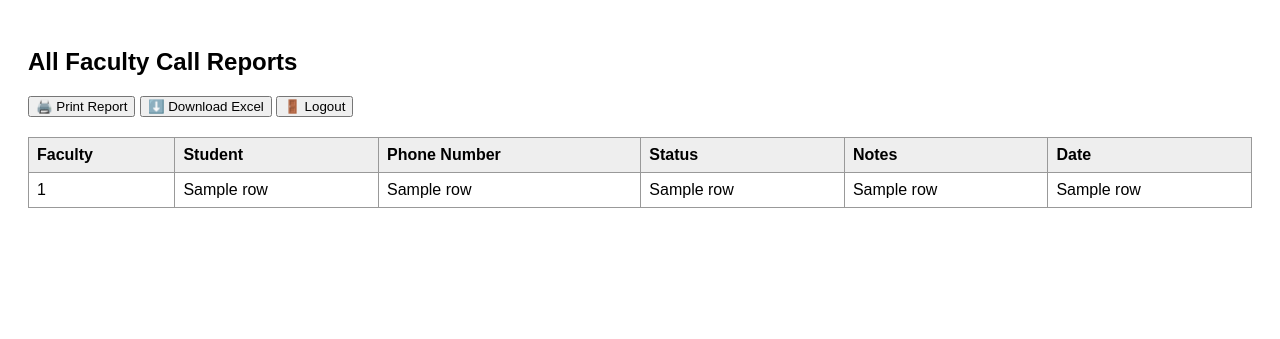
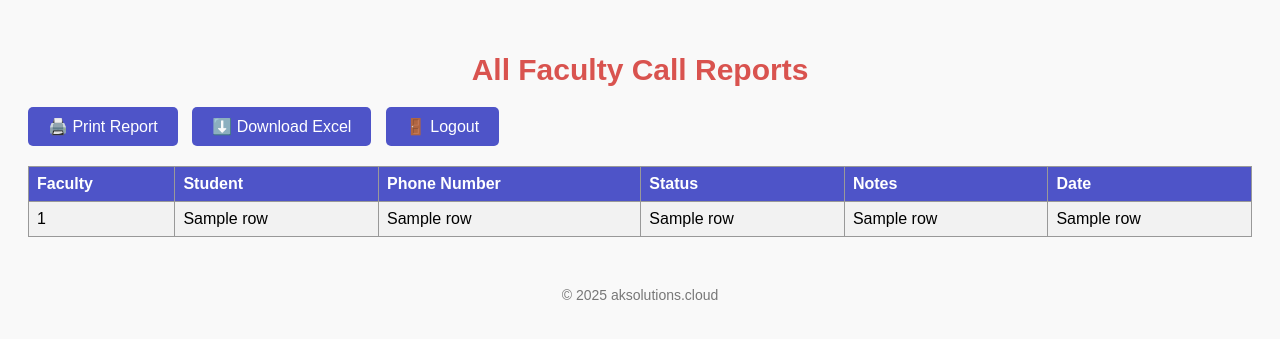
Before and after one commit to anilavnthi88/Avanthi-faculty-calls, a Flask app: template templates/report.html in a window 1280 px wide. Shown: the top 339 px of the page. Run offline with Flask 3, Linux system fonts and the light colour scheme; the template is opened without the code that fills it: most values are stand-ins (such as "Sample title", 1, 10 or a date in 2020).

Commit message:
first commit1

```diff
--- a/templates/report.html
+++ b/templates/report.html
@@ -6,6 +6,7 @@
         body {
             font-family: Arial, sans-serif;
             padding: 20px;
+            background-color: #f9f9f9;
         }
         .noprint {
             margin-bottom: 20px;
@@ -26,7 +27,43 @@
             text-align: left;
         }
         th {
-            background-color: #eee;
+            background-color: #4e54c8;
+            color: white;
+        }
+        tr:nth-child(even) {
+            background-color: #f2f2f2;
+        }
+        tr:hover {
+            background-color: #ddd;
+        }
+        button {
+            padding: 10px 20px;
+            background-color: #4e54c8;
+            color: white;
+            border: none;
+            border-radius: 5px;
+            cursor: pointer;
+            font-size: 16px;
+            margin-right: 10px;
+        }
+        button:hover {
+            background-color: #3b40a4;
+        }
+        h2 {
+            color: #d9534f;  /* Change this color code as per your preference */
+            font-size: 30px;
+            text-align: center;
+            margin-bottom: 20px;
+        }
+        footer {
+            text-align: center;
+            margin-top: 50px;
+            font-size: 14px;
+            color: #777;
+        }
+        footer a {
+            color: #777;
+            text-decoration: none;
         }
     </style>
     <script>
@@ -63,5 +100,9 @@
         </tr>
         {% endfor %}
     </table>
+
+    <footer>
+        © 2025 <a href="https://aksolutions.cloud" target="_blank">aksolutions.cloud</a>
+    </footer>
 </body>
 </html>
```
Also changed, not shown: 2 other files.
